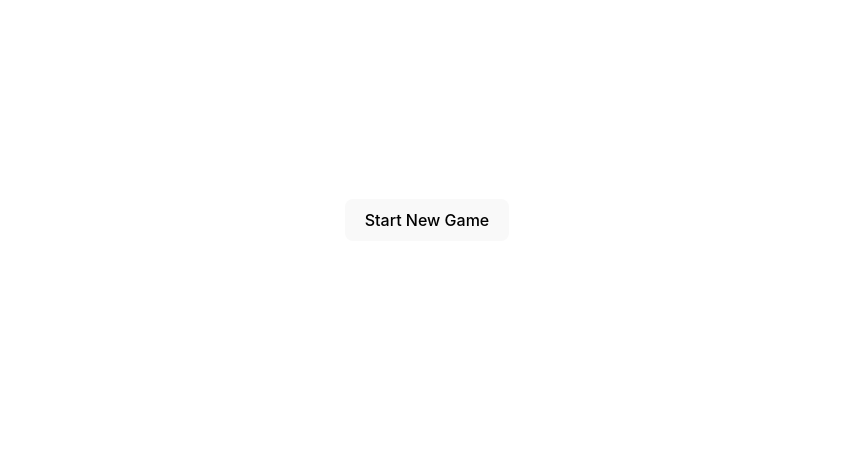
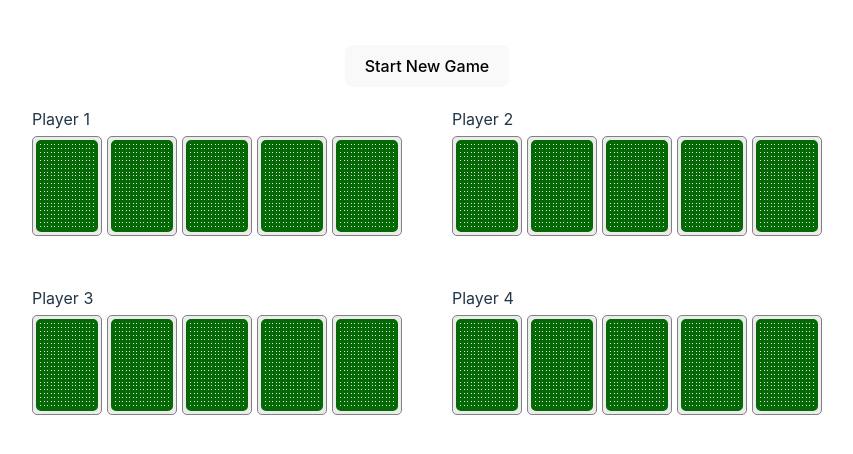
Before and after one commit to a-sorokin/card-game, a React (Vite) app: page / in a window 1280 px wide. Shown: the part 170-624 px from the top of the page, without its empty margins (213-1066 px from the left). Built offline with nearby package versions, Linux system fonts and the light colour scheme.

Commit message:
added initGame

```diff
--- a/src/features/game/components/Game/Game.tsx
+++ b/src/features/game/components/Game/Game.tsx
@@ -1,11 +1,17 @@
 import styles from './Game.module.scss';
 import 'features/game/styles.scss';
+import { useEffect } from 'react';
 import { GameControls } from 'features/game/components/GameControls/GameControls';
 import { Player } from 'features/game/components/Player/Player';
 import { useGameStore } from 'features/game/gameStore';
 
 export const Game = () => {
   const players = useGameStore((state) => state.players);
+  const initGame = useGameStore((state) => state.initGame);
+
+  useEffect(() => {
+    initGame();
+  }, [initGame]);
 
   return (
     <div className={styles.game}>
--- a/src/features/game/components/GameControls/GameControls.module.scss
+++ b/src/features/game/components/GameControls/GameControls.module.scss
@@ -16,3 +16,8 @@
   justify-content: left;
   padding-left: 25px;
 }
+
+.newGame {
+  display: flex;
+  justify-content: center;
+}
--- a/src/features/game/components/GameControls/GameControls.tsx
+++ b/src/features/game/components/GameControls/GameControls.tsx
@@ -5,12 +5,16 @@ import { useGameStore } from 'features/game/gameStore';
 
 export const GameControls = () => {
   const gameStatus = useGameStore((state) => state.gameStatus);
-  const startGame = useGameStore((state) => state.startGame);
   const round = useGameStore((state) => state.round);
   const nextRound = useGameStore((state) => state.nextRound);
+  const restartGame = useGameStore((state) => state.restartGame);
 
   if (gameStatus === GAME_STATUS.notStarted) {
-    return <Button onClick={startGame}>Start New Game</Button>;
+    return (
+      <div className={styles.newGame}>
+        <Button onClick={nextRound}>Start New Game</Button>
+      </div>
+    );
   }
 
   return (
@@ -19,7 +23,7 @@ export const GameControls = () => {
 
       <div className={styles.nextRound}>
         {gameStatus === GAME_STATUS.finished ? (
-          <Button onClick={startGame}>Start New Game</Button>
+          <Button onClick={restartGame}>Start New Game</Button>
         ) : (
           <Button onClick={nextRound}>Deal Next Round</Button>
         )}
--- a/src/features/game/gameStore.ts
+++ b/src/features/game/gameStore.ts
@@ -11,26 +11,26 @@ type TStore = {
   players: TPlayers;
   round: number;
 
-  startGame: () => void;
+  initGame: () => void;
   nextRound: () => void;
+  restartGame: () => void;
 };
 
-export const useGameStore = create<TStore>((set) => ({
+export const useGameStore = create<TStore>((set, get) => ({
   gameStatus: GAME_STATUS.notStarted,
   deck: [],
   players: [],
   round: 0,
 
-  startGame: () => {
+  initGame: () => {
     const deck = createDeck();
-    const playersAllClosed = dealCards(deck, AMOUNT_OF_PLAYERS);
-    const playersFirstOpened = openCards(playersAllClosed, 0);
+    const players = dealCards(deck, AMOUNT_OF_PLAYERS);
 
     set({
       deck,
-      gameStatus: GAME_STATUS.started,
-      players: playersFirstOpened,
-      round: 1,
+      gameStatus: GAME_STATUS.notStarted,
+      players,
+      round: 0,
     });
   },
 
@@ -41,8 +41,13 @@ export const useGameStore = create<TStore>((set) => ({
       return {
         players: openCards(state.players, state.round),
         round: newRound,
-        gameStatus: newRound === AMOUNT_OF_ROUNDS ? GAME_STATUS.finished : state.gameStatus,
+        gameStatus: newRound === AMOUNT_OF_ROUNDS ? GAME_STATUS.finished : GAME_STATUS.started,
       };
     });
   },
+
+  restartGame: () => {
+    get().initGame();
+    get().nextRound();
+  },
 }));
```
